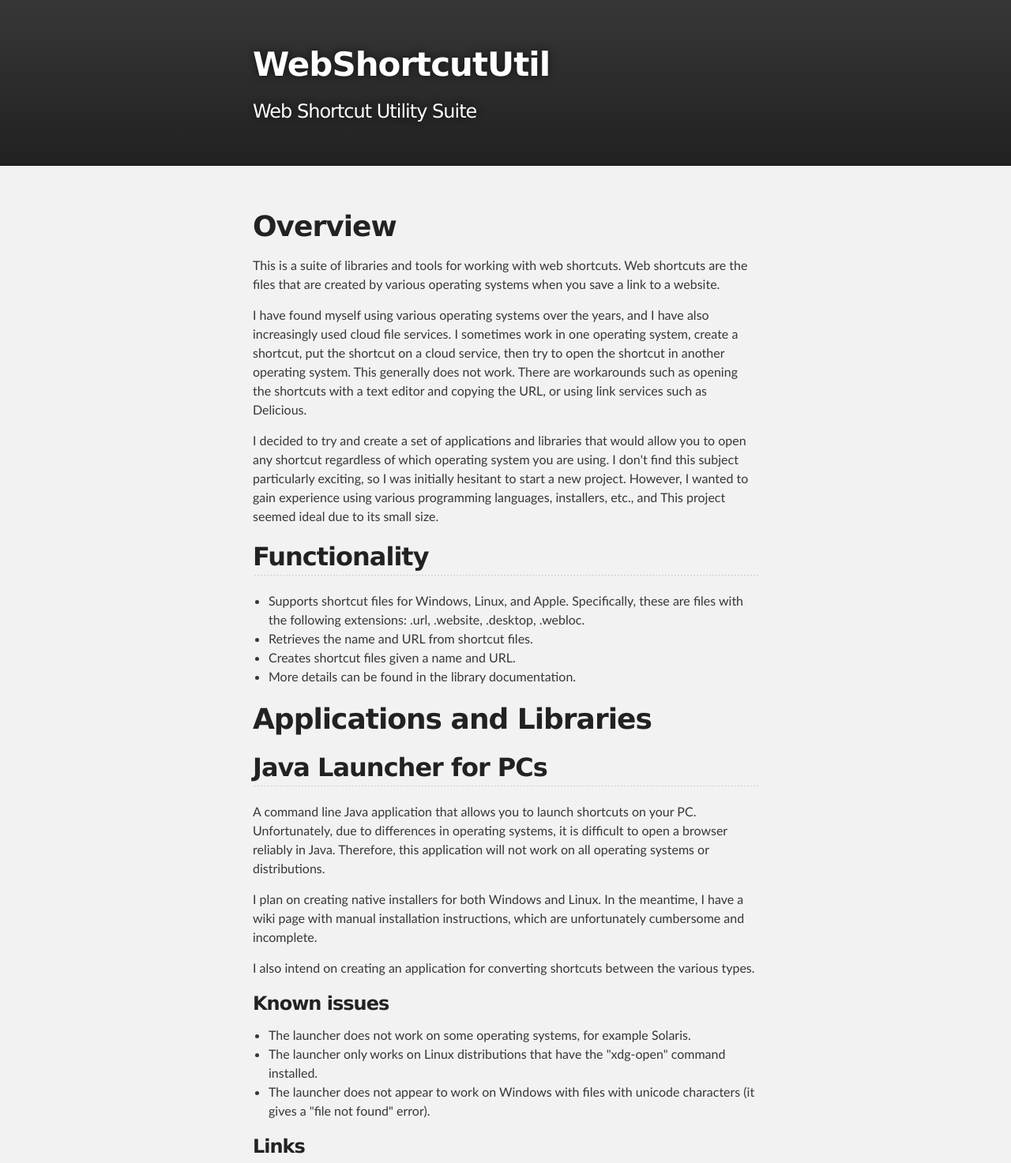
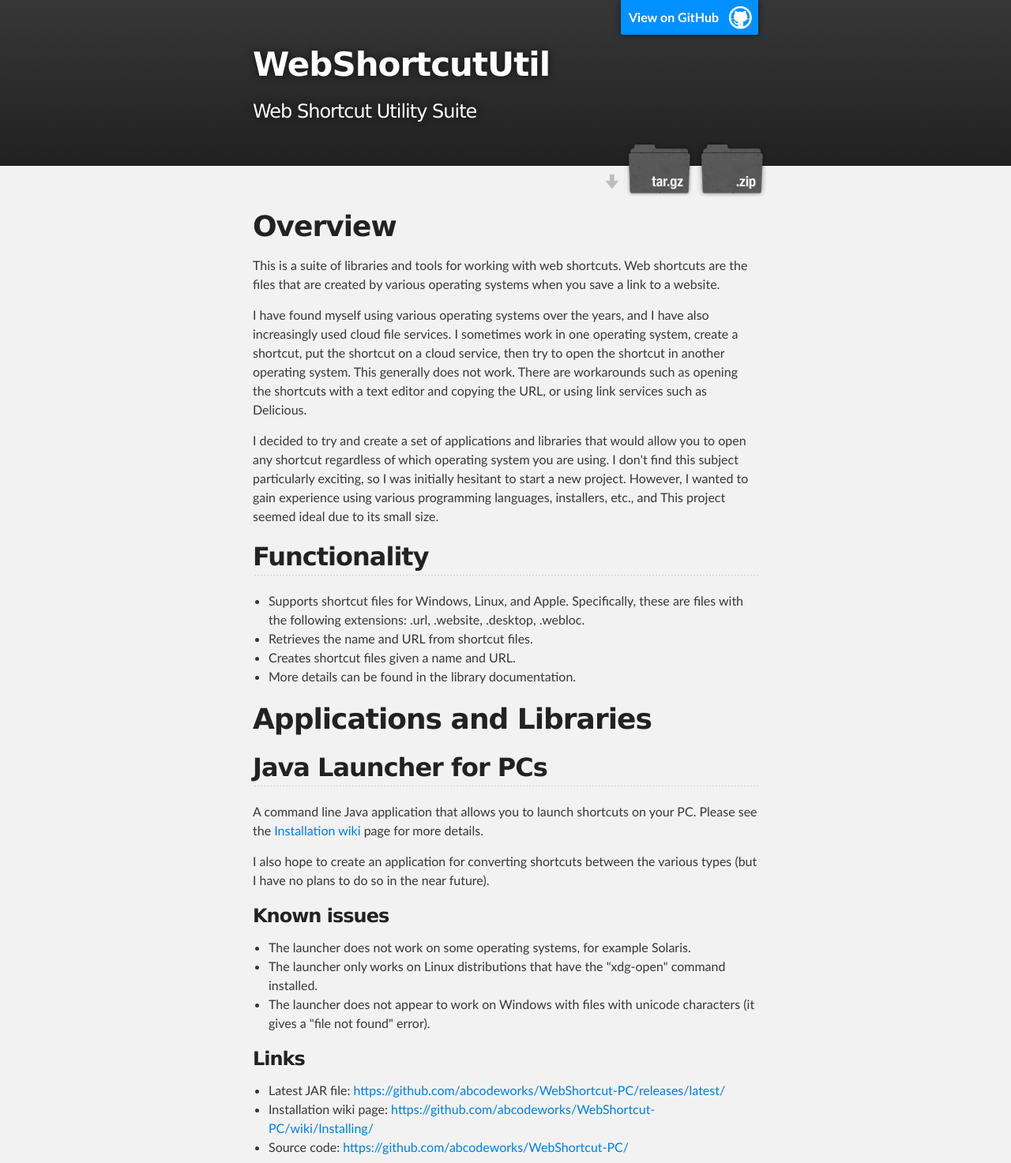
Before and after one commit to beckus/WebShortcutUtil, a plain HTML site: page index.html in a window 1280 px wide. Shown: the top 1473 px of the page at 79% size. Drawn offline with Linux system fonts and the light colour scheme.

Commit message:
Create gh-pages branch via GitHub

```diff
--- a/index.html
+++ b/index.html
@@ -16,10 +16,15 @@
     <!-- HEADER -->
     <div id="header_wrap" class="outer">
         <header class="inner">
+          <a id="forkme_banner" href="https://github.com/beckus/WebShortcutUtil">View on GitHub</a>
 
           <h1 id="project_title">WebShortcutUtil</h1>
           <h2 id="project_tagline">Web Shortcut Utility Suite</h2>
 
+            <section id="downloads">
+              <a class="zip_download_link" href="https://github.com/beckus/WebShortcutUtil/zipball/master">Download this project as a .zip file</a>
+              <a class="tar_download_link" href="https://github.com/beckus/WebShortcutUtil/tarball/master">Download this project as a tar.gz file</a>
+            </section>
         </header>
     </div>
 
@@ -52,11 +57,9 @@ There are workarounds such as opening the shortcuts with a text editor and copyi
 <h2>
 <a id="java-launcher-for-pcs" class="anchor" href="#java-launcher-for-pcs" aria-hidden="true"><span class="octicon octicon-link"></span></a>Java Launcher for PCs</h2>
 
-<p>A command line Java application that allows you to launch shortcuts on your PC.  Unfortunately, due to differences in operating systems, it is difficult to open a browser reliably in Java.  Therefore, this application will not work on all operating systems or distributions.</p>
+<p>A command line Java application that allows you to launch shortcuts on your PC.  Please see the <a href="https://github.com/abcodeworks/WebShortcut-PC/wiki/Installing">Installation wiki</a> page for more details.</p>
 
-<p>I plan on creating native installers for both Windows and Linux. In the meantime, I have a wiki page with manual installation instructions, which are unfortunately cumbersome and incomplete.</p>
-
-<p>I also intend on creating an application for converting shortcuts between the various types.</p>
+<p>I also hope to create an application for converting shortcuts between the various types (but I have no plans to do so in the near future).</p>
 
 <h3>
 <a id="known-issues" class="anchor" href="#known-issues" aria-hidden="true"><span class="octicon octicon-link"></span></a>Known issues</h3>
@@ -98,7 +101,7 @@ a "file not found" error).</li>
 <h2>
 <a id="website" class="anchor" href="#website" aria-hidden="true"><span class="octicon octicon-link"></span></a>Website</h2>
 
-<p>I am working on a website that will allow you to launch or convert shortcuts using a web browser.  I will post a link here once it is ready.</p>
+<p>I created a website that allows you to launch and convert shortcuts from a web browser.  It is located at: <a href="http://abcodeworks.com/WebShortcut">http://abcodeworks.com/WebShortcut</a> .</p>
 
 <h2>
 <a id="java-library" class="anchor" href="#java-library" aria-hidden="true"><span class="octicon octicon-link"></span></a>Java Library</h2>
```
Also changed, not shown: params.json (+1 -1 lines).
